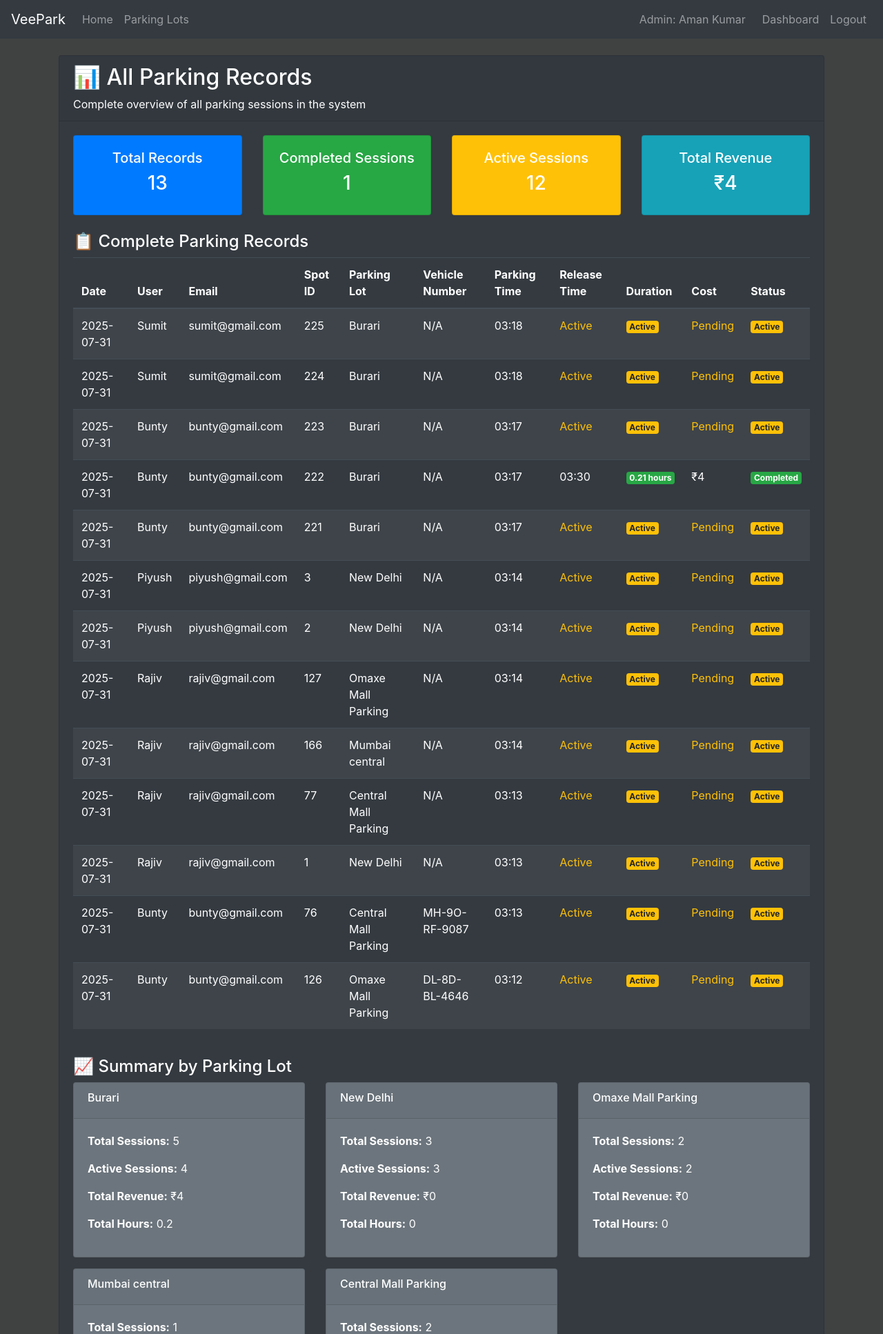
After one commit to 24f1002107/vehicle-parking-app-v1, a Flask app: page /admin/parking-records in a window 1280 px wide. The commit adds this page. Shown: the top 1934 px of the page at 69% size. Run offline with Flask 3, Linux system fonts and the light colour scheme; a user stored in the database is signed in.

Commit message:
Milestone-VP Summary-Users-Admin

```diff
--- a/controllers/controllers.py
+++ b/controllers/controllers.py
@@ -82,23 +82,78 @@ def user_dashboard():
         flash('Please login to access your dashboard.', 'warning')
         return redirect(url_for('controllers.login'))
 
-    # Get user's current reservations
+    # Get user's current reservations (not released yet)
     user_email = session.get('user_email')
-    current_reservations = ReserveParkingSpot.query.filter_by(email=user_email).all()
+    current_reservations = ReserveParkingSpot.query.filter_by(email=user_email, release_time=None).all()
 
-    # Get parking lot details for each reservation
-    reservations_with_details = []
+    # Get parking lot details for each current reservation
+    current_reservations_with_details = []
     for reservation in current_reservations:
         spot = ParkingSpot.query.get(reservation.spotid)
         lot = ParkingLot.query.get(reservation.lotid)
         if spot and lot:
-            reservations_with_details.append({
+            current_reservations_with_details.append({
                 'reservation': reservation,
                 'spot': spot,
                 'lot': lot
             })
 
-    return render_template('user_dashboard.html', reservations_with_details=reservations_with_details)
+    # Get user's parking history (released reservations)
+    historical_reservations = ReserveParkingSpot.query.filter_by(email=user_email).filter(ReserveParkingSpot.release_time.isnot(None)).order_by(ReserveParkingSpot.release_time.desc()).limit(10).all()
+
+    # Get parking lot details for historical reservations
+    historical_reservations_with_details = []
+    for reservation in historical_reservations:
+        spot = ParkingSpot.query.get(reservation.spotid)
+        lot = ParkingLot.query.get(reservation.lotid)
+        if spot and lot:
+            # Calculate duration
+            duration = reservation.release_time - reservation.parking_time
+            hours = duration.total_seconds() / 3600
+
+            historical_reservations_with_details.append({
+                'reservation': reservation,
+                'spot': spot,
+                'lot': lot,
+                'duration_hours': round(hours, 2)
+            })
+
+    return render_template('user_dashboard.html',
+                         current_reservations_with_details=current_reservations_with_details,
+                         historical_reservations_with_details=historical_reservations_with_details)
+
+@controllers.route('/user/parking-history')
+def user_parking_history():
+    # Check if user is logged in
+    if not session.get('user_id'):
+        flash('Please login to view your parking history.', 'warning')
+        return redirect(url_for('controllers.login'))
+
+    user_email = session.get('user_email')
+
+    # Get all user's parking history (both current and historical)
+    all_reservations = ReserveParkingSpot.query.filter_by(email=user_email).order_by(ReserveParkingSpot.parking_time.desc()).all()
+
+    # Get parking lot details for all reservations
+    all_reservations_with_details = []
+    for reservation in all_reservations:
+        spot = ParkingSpot.query.get(reservation.spotid)
+        lot = ParkingLot.query.get(reservation.lotid)
+        if spot and lot:
+            # Calculate duration if released
+            duration_hours = None
+            if reservation.release_time:
+                duration = reservation.release_time - reservation.parking_time
+                duration_hours = round(duration.total_seconds() / 3600, 2)
+
+            all_reservations_with_details.append({
+                'reservation': reservation,
+                'spot': spot,
+                'lot': lot,
+                'duration_hours': duration_hours
+            })
+
+    return render_template('user_parking_history.html', reservations_with_details=all_reservations_with_details)
 
 @controllers.route('/user/book-spot/<int:lot_id>', methods=['POST'])
 def book_parking_spot(lot_id):
@@ -386,6 +441,40 @@ def admin_users():
 
     return render_template('admin_users.html', users_with_parking=users_with_parking)
 
+@controllers.route('/admin/parking-records')
+def admin_parking_records():
+    # Check if user is logged in and is admin
+    if not session.get('user_id') or session.get('user_role') != 'admin':
+        flash('Access denied. Admin login required.', 'danger')
+        return redirect(url_for('controllers.admin_login'))
+
+    # Get all parking records with user details
+    all_reservations = ReserveParkingSpot.query.order_by(ReserveParkingSpot.parking_time.desc()).all()
+
+    # Get complete details for each reservation
+    reservations_with_details = []
+    for reservation in all_reservations:
+        spot = ParkingSpot.query.get(reservation.spotid)
+        lot = ParkingLot.query.get(reservation.lotid)
+        user = User.query.filter_by(email=reservation.email).first()
+
+        if spot and lot:
+            # Calculate duration if released
+            duration_hours = None
+            if reservation.release_time:
+                duration = reservation.release_time - reservation.parking_time
+                duration_hours = round(duration.total_seconds() / 3600, 2)
+
+            reservations_with_details.append({
+                'reservation': reservation,
+                'spot': spot,
+                'lot': lot,
+                'user': user,
+                'duration_hours': duration_hours
+            })
+
+    return render_template('admin_parking_records.html', reservations_with_details=reservations_with_details)
+
 @controllers.route('/logout')
 def logout():
     session.clear()
--- /dev/null
+++ b/templates/admin_parking_records.html
@@ -0,0 +1,226 @@
+{% extends 'index.html' %}
+{% block title %}
+Admin - Parking Records
+{% endblock %}
+
+{% block content %}
+<div class="container mt-4">
+    <div class="row">
+        <div class="col-12">
+            <div class="card bg-dark text-white">
+                <div class="card-header">
+                    <h2>📊 All Parking Records</h2>
+                    <p class="mb-0">Complete overview of all parking sessions in the system</p>
+                </div>
+                <div class="card-body">
+                    <!-- Overall Statistics -->
+                    <div class="row mb-4">
+                        <div class="col-md-3">
+                            <div class="card bg-primary text-white">
+                                <div class="card-body text-center">
+                                    <h5>Total Records</h5>
+                                    <h3>{{ reservations_with_details|length }}</h3>
+                                </div>
+                            </div>
+                        </div>
+                        <div class="col-md-3">
+                            <div class="card bg-success text-white">
+                                <div class="card-body text-center">
+                                    <h5>Completed Sessions</h5>
+                                    <h3>{{ reservations_with_details|selectattr('reservation.release_time')|list|length }}</h3>
+                                </div>
+                            </div>
+                        </div>
+                        <div class="col-md-3">
+                            <div class="card bg-warning text-white">
+                                <div class="card-body text-center">
+                                    <h5>Active Sessions</h5>
+                                    <h3>{{ reservations_with_details|rejectattr('reservation.release_time')|list|length }}</h3>
+                                </div>
+                            </div>
+                        </div>
+                        <div class="col-md-3">
+                            <div class="card bg-info text-white">
+                                <div class="card-body text-center">
+                                    <h5>Total Revenue</h5>
+                                    <h3>₹{{ reservations_with_details|sum(attribute='reservation.parkingcost') }}</h3>
+                                </div>
+                            </div>
+                        </div>
+                    </div>
+
+                    <!-- All Parking Records -->
+                    <div class="row mb-4">
+                        <div class="col-12">
+                            <h4>📋 Complete Parking Records</h4>
+                            {% if reservations_with_details %}
+                                <div class="table-responsive">
+                                    <table class="table table-dark table-striped">
+                                        <thead>
+                                            <tr>
+                                                <th>Date</th>
+                                                <th>User</th>
+                                                <th>Email</th>
+                                                <th>Spot ID</th>
+                                                <th>Parking Lot</th>
+                                                <th>Vehicle Number</th>
+                                                <th>Parking Time</th>
+                                                <th>Release Time</th>
+                                                <th>Duration</th>
+                                                <th>Cost</th>
+                                                <th>Status</th>
+                                            </tr>
+                                        </thead>
+                                        <tbody>
+                                            {% for item in reservations_with_details %}
+                                            <tr>
+                                                <td>{{ item.reservation.parking_time.strftime('%Y-%m-%d') }}</td>
+                                                <td>{{ item.user.fullname if item.user else 'N/A' }}</td>
+                                                <td>{{ item.reservation.email }}</td>
+                                                <td>{{ item.spot.id }}</td>
+                                                <td>{{ item.lot.location }}</td>
+                                                <td>{{ item.reservation.veichleNumber or 'N/A' }}</td>
+                                                <td>{{ item.reservation.parking_time.strftime('%H:%M') }}</td>
+                                                <td>
+                                                    {% if item.reservation.release_time %}
+                                                        {{ item.reservation.release_time.strftime('%H:%M') }}
+                                                    {% else %}
+                                                        <span class="text-warning">Active</span>
+                                                    {% endif %}
+                                                </td>
+                                                <td>
+                                                    {% if item.duration_hours %}
+                                                        <span class="badge badge-success">
+                                                            {{ item.duration_hours }} hours
+                                                        </span>
+                                                    {% else %}
+                                                        <span class="badge badge-warning">Active</span>
+                                                    {% endif %}
+                                                </td>
+                                                <td>
+                                                    {% if item.reservation.parkingcost > 0 %}
+                                                        ₹{{ item.reservation.parkingcost }}
+                                                    {% else %}
+                                                        <span class="text-warning">Pending</span>
+                                                    {% endif %}
+                                                </td>
+                                                <td>
+                                                    {% if item.reservation.release_time %}
+                                                        <span class="badge badge-success">Completed</span>
+                                                    {% else %}
+                                                        <span class="badge badge-warning">Active</span>
+                                                    {% endif %}
+                                                </td>
+                                            </tr>
+                                            {% endfor %}
+                                        </tbody>
+                                    </table>
+                                </div>
+                            {% else %}
+                                <div class="alert alert-info">
+                                    <h5>No Parking Records</h5>
+                                    <p>No parking records found in the system.</p>
+                                </div>
+                            {% endif %}
+                        </div>
+                    </div>
+
+                    <!-- Summary by Parking Lot -->
+                    {% if reservations_with_details %}
+                    <div class="row mb-4">
+                        <div class="col-12">
+                            <h4>📈 Summary by Parking Lot</h4>
+                            <div class="row">
+                                {% set lot_summary = {} %}
+                                {% for item in reservations_with_details %}
+                                    {% set lot_name = item.lot.location %}
+                                    {% if lot_name not in lot_summary %}
+                                        {% set _ = lot_summary.update({lot_name: {'sessions': 0, 'total_cost': 0, 'total_hours': 0, 'active_sessions': 0}}) %}
+                                    {% endif %}
+                                    {% set _ = lot_summary[lot_name].update({'sessions': lot_summary[lot_name]['sessions'] + 1}) %}
+                                    {% if item.reservation.release_time %}
+                                        {% if item.reservation.parkingcost %}
+                                            {% set _ = lot_summary[lot_name].update({'total_cost': lot_summary[lot_name]['total_cost'] + item.reservation.parkingcost}) %}
+                                        {% endif %}
+                                        {% if item.duration_hours %}
+                                            {% set _ = lot_summary[lot_name].update({'total_hours': lot_summary[lot_name]['total_hours'] + item.duration_hours}) %}
+                                        {% endif %}
+                                    {% else %}
+                                        {% set _ = lot_summary[lot_name].update({'active_sessions': lot_summary[lot_name]['active_sessions'] + 1}) %}
+                                    {% endif %}
+                                {% endfor %}
+
+                                {% for lot_name, stats in lot_summary.items() %}
+                                <div class="col-md-4 mb-3">
+                                    <div class="card bg-secondary text-white">
+                                        <div class="card-header">
+                                            <h6>{{ lot_name }}</h6>
+                                        </div>
+                                        <div class="card-body">
+                                            <p><strong>Total Sessions:</strong> {{ stats.sessions }}</p>
+                                            <p><strong>Active Sessions:</strong> {{ stats.active_sessions }}</p>
+                                            <p><strong>Total Revenue:</strong> ₹{{ stats.total_cost }}</p>
+                                            <p><strong>Total Hours:</strong> {{ stats.total_hours|round(1) }}</p>
+                                        </div>
+                                    </div>
+                                </div>
+                                {% endfor %}
+                            </div>
+                        </div>
+                    </div>
+
+                    <!-- Summary by User -->
+                    <div class="row mb-4">
+                        <div class="col-12">
+                            <h4>👥 Summary by User</h4>
+                            <div class="row">
+                                {% set user_summary = {} %}
+                                {% for item in reservations_with_details %}
+                                    {% set user_email = item.reservation.email %}
+                                    {% if user_email not in user_summary %}
+                                        {% set _ = user_summary.update({user_email: {'sessions': 0, 'total_cost': 0, 'total_hours': 0, 'active_sessions': 0, 'user_name': item.user.fullname if item.user else 'Unknown'}}) %}
+                                    {% endif %}
+                                    {% set _ = user_summary[user_email].update({'sessions': user_summary[user_email]['sessions'] + 1}) %}
+                                    {% if item.reservation.release_time %}
+                                        {% if item.reservation.parkingcost %}
+                                            {% set _ = user_summary[user_email].update({'total_cost': user_summary[user_email]['total_cost'] + item.reservation.parkingcost}) %}
+                                        {% endif %}
+                                        {% if item.duration_hours %}
+                                            {% set _ = user_summary[user_email].update({'total_hours': user_summary[user_email]['total_hours'] + item.duration_hours}) %}
+                                        {% endif %}
+                                    {% else %}
+                                        {% set _ = user_summary[user_email].update({'active_sessions': user_summary[user_email]['active_sessions'] + 1}) %}
+                                    {% endif %}
+                                {% endfor %}
+
+                                {% for user_email, stats in user_summary.items() %}
+                                <div class="col-md-6 mb-3">
+                                    <div class="card bg-secondary text-white">
+                                        <div class="card-header">
+                                            <h6>{{ stats.user_name }} ({{ user_email }})</h6>
+                                        </div>
+                                        <div class="card-body">
+                                            <p><strong>Total Sessions:</strong> {{ stats.sessions }}</p>
+                                            <p><strong>Active Sessions:</strong> {{ stats.active_sessions }}</p>
+                                            <p><strong>Total Spent:</strong> ₹{{ stats.total_cost }}</p>
+                                            <p><strong>Total Hours:</strong> {{ stats.total_hours|round(1) }}</p>
+                                        </div>
+                                    </div>
+                                </div>
+                                {% endfor %}
+                            </div>
+                        </div>
+                    </div>
+                    {% endif %}
+
+                    <div class="mt-4">
+                        <a href="{{ url_for('controllers.admin_dashboard') }}" class="btn btn-secondary">
+                            ← Back to Dashboard
+                        </a>
+                    </div>
+                </div>
+            </div>
+        </div>
+    </div>
+</div>
+{% endblock %}
```
Also changed, not shown: templates/admin_dashboard.html (+7 -2 lines), templates/user_dashboard.html (+75 -13 lines), templates/user_parking_history.html (added, +177 -0 lines), instance/parking.db.
